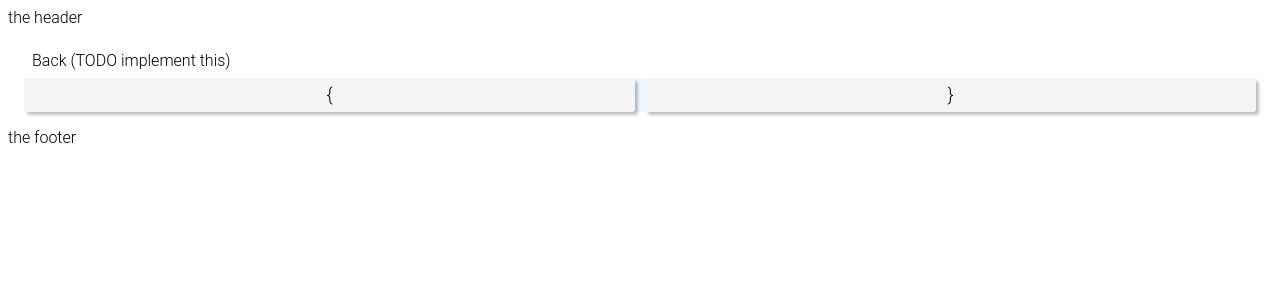
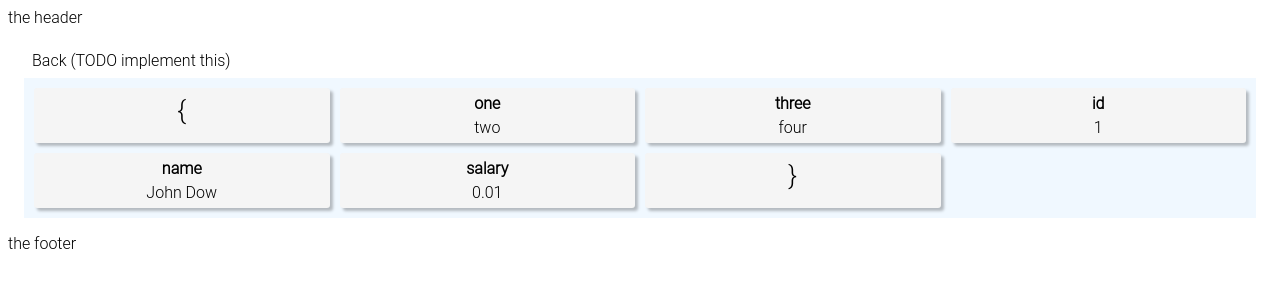
Before and after one commit to OleksandrPavloshchuk/before-dawn-editor, a website with bundled scripts: page src/index.html in a window 1280 px wide. Built offline with nearby package versions, Linux system fonts and the light colour scheme.

Commit message:
+ simple error

```diff
--- /dev/null
+++ b/src/before-dawn-editor/cards/base.js
@@ -0,0 +1,7 @@
+import {div} from "../main.js";
+
+export const card = (children) => div({"class": "bde-item"}, children);
+
+// TODO show a simple text for a while. Use inputs in the future
+export const cardWithHeader = (headerText, children) => div({"class": "bde-item bde-item-with-header"},
+    [div({"class": "bde-item-header"}, [headerText]), ...children]);
--- a/src/before-dawn-editor/main.css
+++ b/src/before-dawn-editor/main.css
@@ -12,6 +12,7 @@ body {
 }
 
 .bde-field {
+    padding: 10px;
     background-color: aliceblue;
     display: grid;
     grid-template-columns: repeat(auto-fit, minmax(240px, 1fr));
@@ -32,5 +33,17 @@ body {
 }
 
 .bde-big {
-    font-size: 14pt;
+    font-size: 20pt;
+    vertical-align: middle;
 }
+
+.bde-item-header {
+    font-weight: bold;
+    text-align: center;
+}
+
+.bde-item-with-header {
+    display: grid;
+    grid-template-columns: repeat(auto-fit, minmax(240px, 1fr));
+    gap: 5px;
+}
--- a/src/before-dawn-editor/main.js
+++ b/src/before-dawn-editor/main.js
@@ -1,3 +1,5 @@
+import {card, cardWithHeader} from "./cards/base.js";
+
 export const initBeforeDownEditor = (rootElem, schema) => rootElem.appendChild(convertSchemaToElem(schema));
 
 export const elem = (tag, attributes = {}, children = []) => {
@@ -9,7 +11,6 @@ export const elem = (tag, attributes = {}, children = []) => {
 
 export const div = ( attributes = {}, children = []) => elem("div", attributes, children);
 export const action = (text, command) => elem("span", {"onClick": command}, [text]);
-export const card = (children) => div({"class": "bde-item"}, children);
 
 // private functions
 
@@ -35,7 +36,17 @@ const appendChild = (parent, child) => {
     }
 };
 
+const raiseError = (error) => {
+    // TODO show error
+    alert(error);
+    console.log("ERROR", error);
+}
+
 const convertSchemaToElem = (schema) => {
+    if (!schema) {
+        raiseError("No schema of data");
+        return;
+    }
 
     // TODO determine correct type with more sophisticated way
     let obj;
@@ -57,9 +68,7 @@ const header = () => div({"class": "bde-header"}, [
 ]);
 
 const objectCards = (schema) => {
-    // TODO convert to children
-    const schemaChildren = [];
-
+    const schemaChildren = Object.entries(schema).map(([name, value]) => cardWithHeader(name, [value]));
     return [staticCard("{"), ...schemaChildren, staticCard("}")];
 };
 
--- a/src/startup.js
+++ b/src/startup.js
@@ -6,5 +6,9 @@ document.addEventListener('DOMContentLoaded', () => {
 });
 
 const createDocumentSchema = () => ({
-
+    one: "two",
+    three: "four",
+    id: "1",
+    name: "John Dow",
+    salary: "0.01"
 });
```
